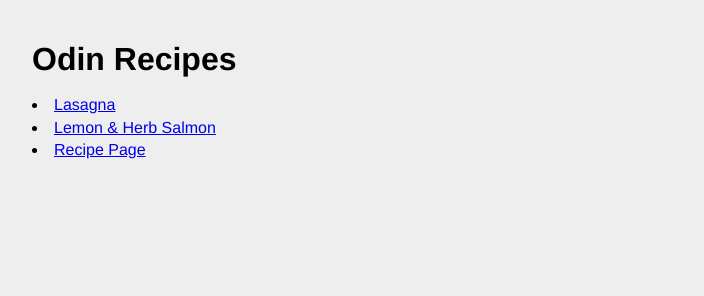
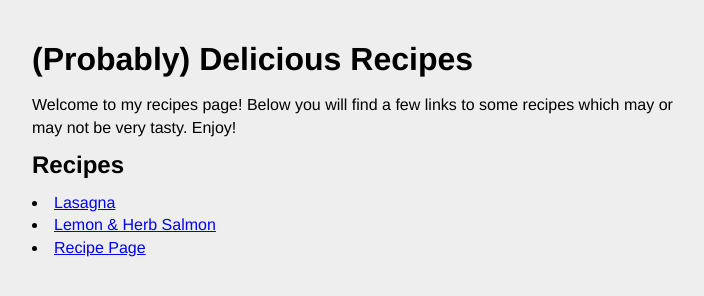
Before and after one commit to johnspurr/odin-recipes-css, a plain HTML site: page index.html in a window 1280 px wide. Shown: the whole page, without its empty margins (283-987 px from the left). Drawn offline with Linux system fonts and the light colour scheme.

Commit message:
Flesh out home page a bit

```diff
--- a/index.html
+++ b/index.html
@@ -7,7 +7,10 @@
     </head>
 
     <body>
-        <h1>Odin Recipes</h1>
+        <h1>(Probably) Delicious Recipes</h1>
+        <p>Welcome to my recipes page! Below you will find a few links to some recipes which may or may not be very tasty. Enjoy!</p>
+
+        <h2>Recipes</h2>
         <ul>
             <li><a href="./recipes/lasagna.html">Lasagna</a></li>
             <li><a href="./recipes/salmon.html">Lemon & Herb Salmon</a></li>
```
